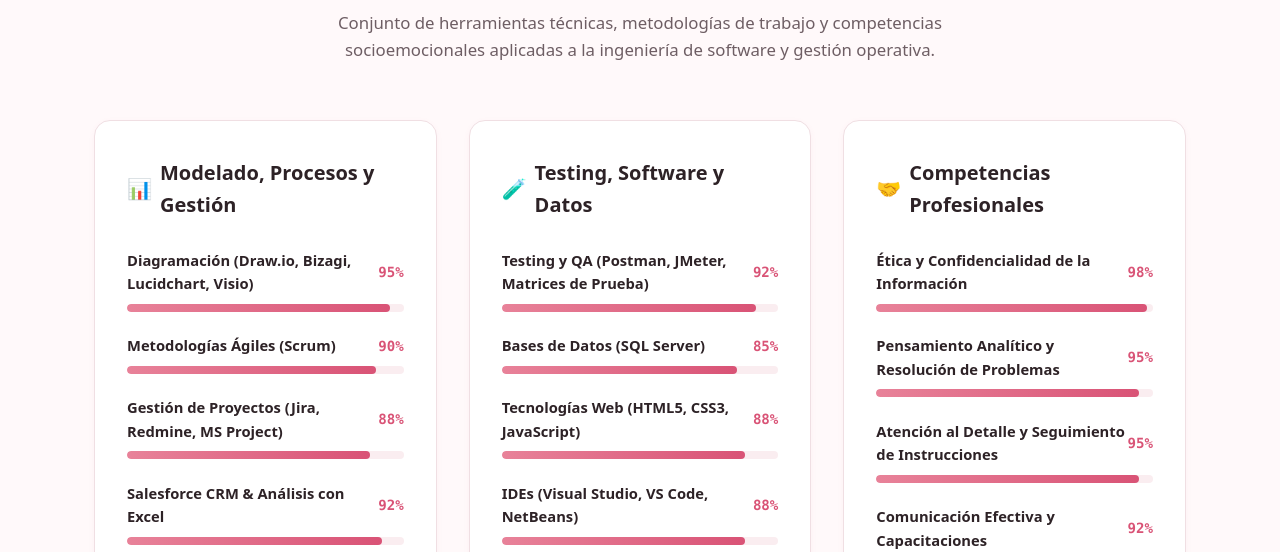
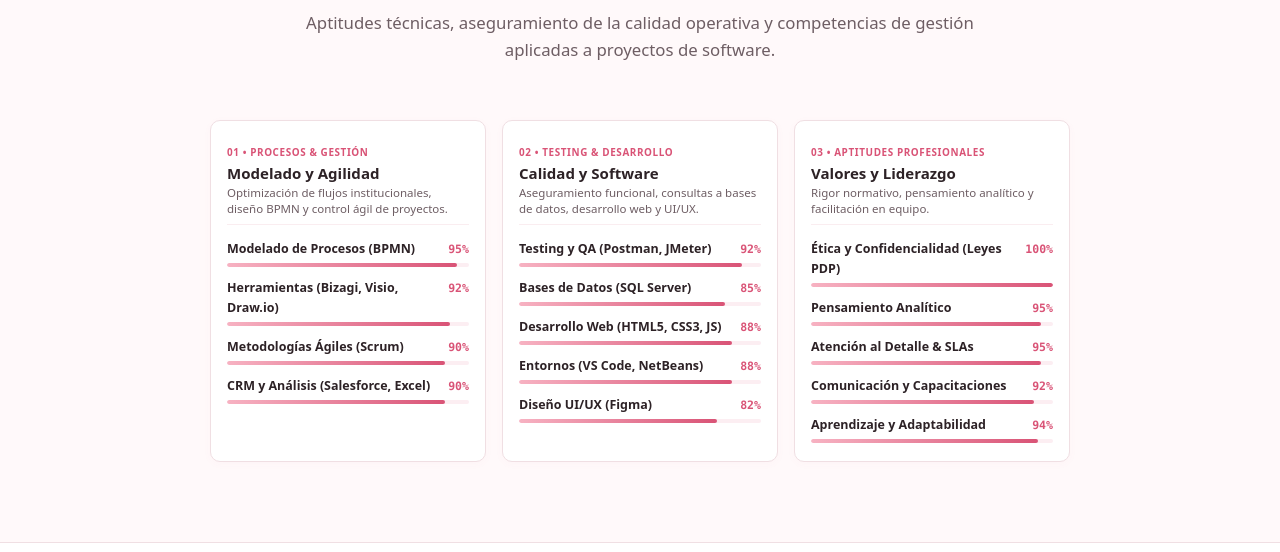
Before and after one commit to majozual104/CVMj, a plain HTML site: page skills.html in a window 1280 px wide. Shown: the part 248-800 px from the top of the page. Drawn offline with Linux system fonts and the light colour scheme.

Commit message:
Actualización del portafolio

```diff
--- a/css/pages.css
+++ b/css/pages.css
@@ -303,72 +303,122 @@
 }
 
 /* --------------------------------------------------------------------------
-   3. PÁGINA: HABILIDADES (skills.html)
+   3. PÁGINA: HABILIDADES (skills.html) - TARJETAS COMPACTAS MINIMALISTAS
    -------------------------------------------------------------------------- */
+@keyframes fillBarAnimation {
+  from {
+    width: 0;
+  }
+}
+
 .skills-grid {
   display: grid;
-  grid-template-columns: repeat(auto-fit, minmax(320px, 1fr));
-  gap: 2rem;
+  grid-template-columns: repeat(3, 1fr);
+  gap: 1rem;
+  max-width: 860px;
+  margin: 0 auto;
+  align-items: stretch;
 }
 
 .skill-category {
-  background-color: var(--color-surface);
+  background-color: #ffffff;
   border: 1px solid var(--color-border);
-  border-radius: var(--radius-lg);
-  padding: 2.25rem 2rem;
-  box-shadow: var(--shadow-sm);
+  border-radius: var(--radius-md);
+  padding: 1.1rem 1rem;
+  box-shadow: 0 2px 8px rgba(217, 83, 118, 0.03);
+  display: flex;
+  flex-direction: column;
+  transition: transform var(--transition-fast), box-shadow var(--transition-fast), border-color var(--transition-fast);
+}
+
+.skill-category:hover {
+  transform: translateY(-3px);
+  border-color: #f7ced7;
+  box-shadow: 0 6px 16px rgba(217, 83, 118, 0.08);
+}
+
+.category-header {
+  margin-bottom: 0.85rem;
+  padding-bottom: 0.5rem;
+  border-bottom: 1px solid var(--color-border-light);
+}
+
+.category-index {
+  display: inline-block;
+  font-size: 0.62rem;
+  font-weight: 800;
+  letter-spacing: 0.06em;
+  color: var(--color-primary);
+  text-transform: uppercase;
+  margin-bottom: 0.15rem;
 }
 
 .category-title {
-  font-size: 1.25rem;
-  font-weight: 700;
+  font-size: 0.94rem;
+  font-weight: 800;
   color: var(--color-text);
-  margin-bottom: 1.75rem;
-  display: flex;
-  align-items: center;
-  gap: 0.5rem;
+  margin-bottom: 0.15rem;
+  line-height: 1.25;
+}
+
+.category-desc {
+  font-size: 0.72rem;
+  color: var(--color-text-muted);
+  line-height: 1.35;
 }
 
 .skill-items {
   display: flex;
   flex-direction: column;
-  gap: 1.4rem;
+  gap: 0.7rem;
+  flex: 1;
 }
 
 .skill-item {
-  width: 100%;
+  display: flex;
+  flex-direction: column;
+  transition: all var(--transition-fast);
 }
 
 .skill-info {
   display: flex;
   justify-content: space-between;
-  align-items: center;
-  font-size: 0.92rem;
+  align-items: baseline;
+  margin-bottom: 0.25rem;
+}
+
+.skill-name {
+  font-size: 0.78rem;
   font-weight: 600;
   color: var(--color-text);
-  margin-bottom: 0.5rem;
+  transition: color var(--transition-fast);
+}
+
+.skill-item:hover .skill-name {
+  color: var(--color-primary);
 }
 
 .skill-percentage {
+  font-size: 0.72rem;
+  font-weight: 700;
   color: var(--color-primary);
   font-family: var(--font-code);
-  font-size: 0.88rem;
-  font-weight: 700;
 }
 
 .progress-bar {
   width: 100%;
-  height: 8px;
-  background-color: var(--color-border-light);
+  height: 4px;
+  background-color: #fceef2;
   border-radius: var(--radius-full);
   overflow: hidden;
+  position: relative;
 }
 
 .progress-fill {
   height: 100%;
   border-radius: var(--radius-full);
-  background: linear-gradient(90deg, #e88299, #d95376);
-  transition: width 1s ease-in-out;
+  background: linear-gradient(90deg, #f7b2c2 0%, #d95376 100%);
+  animation: fillBarAnimation 1s cubic-bezier(0.25, 1, 0.5, 1) forwards;
 }
 
 /* --------------------------------------------------------------------------
@@ -779,31 +829,53 @@
     font-size: 0.82rem;
   }
 
-  /* Habilidades (Skills) en Móvil */
+  /* Habilidades (Skills) en Móvil - Tarjetas Compactas */
   .skills-grid {
-    gap: 1.25rem;
+    grid-template-columns: 1fr;
+    max-width: 480px;
+    gap: 0.85rem;
+    margin: 0 auto;
   }
 
   .skill-category {
-    padding: 1.5rem 1.25rem;
+    padding: 0.95rem 0.9rem;
+  }
+
+  .category-header {
+    margin-bottom: 0.65rem;
+    padding-bottom: 0.4rem;
+  }
+
+  .category-index {
+    font-size: 0.6rem;
   }
 
   .category-title {
-    font-size: 1.12rem;
-    margin-bottom: 1.25rem;
+    font-size: 0.88rem;
+  }
+
+  .category-desc {
+    font-size: 0.7rem;
   }
 
   .skill-items {
-    gap: 1.15rem;
+    gap: 0.6rem;
   }
 
   .skill-info {
-    font-size: 0.85rem;
-    margin-bottom: 0.35rem;
+    margin-bottom: 0.2rem;
+  }
+
+  .skill-name {
+    font-size: 0.74rem;
   }
 
   .skill-percentage {
-    font-size: 0.8rem;
+    font-size: 0.7rem;
+  }
+
+  .progress-bar {
+    height: 4px;
   }
 
   /* Proyectos (Projects) en Móvil */
--- a/skills.html
+++ b/skills.html
@@ -41,27 +41,32 @@
   <!-- Contenido Principal: Habilidades -->
   <main class="section">
     <div class="container">
+      <!-- Encabezado de Sección Minimalista -->
       <header class="section-header">
         <span class="section-tag">Competencias</span>
         <h1 class="section-title">Habilidades y Tecnologías</h1>
         <p class="section-description">
-          Conjunto de herramientas técnicas, metodologías de trabajo y competencias socioemocionales aplicadas a la ingeniería de software y gestión operativa.
+          Aptitudes técnicas, aseguramiento de la calidad operativa y competencias de gestión aplicadas a proyectos de software.
         </p>
       </header>
 
-      <!-- Cuadrícula de Categorías de Habilidades -->
+      <!-- Cuadrícula de 3 Columnas Limpias -->
       <div class="skills-grid">
-        <!-- Categoría 1: Modelado, Procesos y Gestión -->
+        <!-- ==========================================
+             Columna 1: Modelado y Agilidad
+             ========================================== -->
         <article class="skill-category">
-          <h2 class="category-title">
-            <span>📊</span> Modelado, Procesos y Gestión
-          </h2>
+          <div class="category-header">
+            <span class="category-index">01 • Procesos &amp; Gestión</span>
+            <h2 class="category-title">Modelado y Agilidad</h2>
+            <p class="category-desc">Optimización de flujos institucionales, diseño BPMN y control ágil de proyectos.</p>
+          </div>
 
           <div class="skill-items">
             <!-- Habilidad 1 -->
             <div class="skill-item">
               <div class="skill-info">
-                <span>Diagramación (Draw.io, Bizagi, Lucidchart, Visio)</span>
+                <span class="skill-name">Modelado de Procesos (BPMN)</span>
                 <span class="skill-percentage">95%</span>
               </div>
               <div class="progress-bar">
@@ -72,7 +77,18 @@
             <!-- Habilidad 2 -->
             <div class="skill-item">
               <div class="skill-info">
-                <span>Metodologías Ágiles (Scrum)</span>
+                <span class="skill-name">Herramientas (Bizagi, Visio, Draw.io)</span>
+                <span class="skill-percentage">92%</span>
+              </div>
+              <div class="progress-bar">
+                <div class="progress-fill" style="width: 92%;"></div>
+              </div>
+            </div>
+
+            <!-- Habilidad 3 -->
+            <div class="skill-item">
+              <div class="skill-info">
+                <span class="skill-name">Metodologías Ágiles (Scrum)</span>
                 <span class="skill-percentage">90%</span>
               </div>
               <div class="progress-bar">
@@ -80,10 +96,58 @@
               </div>
             </div>
 
+
+
+            <!-- Habilidad 5 -->
+            <div class="skill-item">
+              <div class="skill-info">
+                <span class="skill-name">CRM y Análisis (Salesforce, Excel)</span>
+                <span class="skill-percentage">90%</span>
+              </div>
+              <div class="progress-bar">
+                <div class="progress-fill" style="width: 90%;"></div>
+              </div>
+            </div>
+          </div>
+        </article>
+
+        <!-- ==========================================
+             Columna 2: Calidad y Software
+             ========================================== -->
+        <article class="skill-category">
+          <div class="category-header">
+            <span class="category-index">02 • Testing &amp; Desarrollo</span>
+            <h2 class="category-title">Calidad y Software</h2>
+            <p class="category-desc">Aseguramiento funcional, consultas a bases de datos, desarrollo web y UI/UX.</p>
+          </div>
+
+          <div class="skill-items">
+            <!-- Habilidad 1 -->
+            <div class="skill-item">
+              <div class="skill-info">
+                <span class="skill-name">Testing y QA (Postman, JMeter)</span>
+                <span class="skill-percentage">92%</span>
+              </div>
+              <div class="progress-bar">
+                <div class="progress-fill" style="width: 92%;"></div>
+              </div>
+            </div>
+
+            <!-- Habilidad 2 -->
+            <div class="skill-item">
+              <div class="skill-info">
+                <span class="skill-name">Bases de Datos (SQL Server)</span>
+                <span class="skill-percentage">85%</span>
+              </div>
+              <div class="progress-bar">
+                <div class="progress-fill" style="width: 85%;"></div>
+              </div>
+            </div>
+
             <!-- Habilidad 3 -->
             <div class="skill-item">
               <div class="skill-info">
-                <span>Gestión de Proyectos (Jira, Redmine, MS Project)</span>
+                <span class="skill-name">Desarrollo Web (HTML5, CSS3, JS)</span>
                 <span class="skill-percentage">88%</span>
               </div>
               <div class="progress-bar">
@@ -94,60 +158,7 @@
             <!-- Habilidad 4 -->
             <div class="skill-item">
               <div class="skill-info">
-                <span>Salesforce CRM &amp; Análisis con Excel</span>
-                <span class="skill-percentage">92%</span>
-              </div>
-              <div class="progress-bar">
-                <div class="progress-fill" style="width: 92%;"></div>
-              </div>
-            </div>
-          </div>
-        </article>
-
-        <!-- Categoría 2: Testing, Software y Tecnologías -->
-        <article class="skill-category">
-          <h2 class="category-title">
-            <span>🧪</span> Testing, Software y Datos
-          </h2>
-
-          <div class="skill-items">
-            <!-- Habilidad 1 -->
-            <div class="skill-item">
-              <div class="skill-info">
-                <span>Testing y QA (Postman, JMeter, Matrices de Prueba)</span>
-                <span class="skill-percentage">92%</span>
-              </div>
-              <div class="progress-bar">
-                <div class="progress-fill" style="width: 92%;"></div>
-              </div>
-            </div>
-
-            <!-- Habilidad 2 -->
-            <div class="skill-item">
-              <div class="skill-info">
-                <span>Bases de Datos (SQL Server)</span>
-                <span class="skill-percentage">85%</span>
-              </div>
-              <div class="progress-bar">
-                <div class="progress-fill" style="width: 85%;"></div>
-              </div>
-            </div>
-
-            <!-- Habilidad 3 -->
-            <div class="skill-item">
-              <div class="skill-info">
-                <span>Tecnologías Web (HTML5, CSS3, JavaScript)</span>
-                <span class="skill-percentage">88%</span>
-              </div>
-              <div class="progress-bar">
-                <div class="progress-fill" style="width: 88%;"></div>
-              </div>
-            </div>
-
-            <!-- Habilidad 4 -->
-            <div class="skill-item">
-              <div class="skill-info">
-                <span>IDEs (Visual Studio, VS Code, NetBeans)</span>
+                <span class="skill-name">Entornos (VS Code, NetBeans)</span>
                 <span class="skill-percentage">88%</span>
               </div>
               <div class="progress-bar">
@@ -158,7 +169,7 @@
             <!-- Habilidad 5 -->
             <div class="skill-item">
               <div class="skill-info">
-                <span>Diseño UI/UX (Figma)</span>
+                <span class="skill-name">Diseño UI/UX (Figma)</span>
                 <span class="skill-percentage">82%</span>
               </div>
               <div class="progress-bar">
@@ -168,28 +179,32 @@
           </div>
         </article>
 
-        <!-- Categoría 3: Habilidades Blandas -->
+        <!-- ==========================================
+             Columna 3: Aptitudes Profesionales
+             ========================================== -->
         <article class="skill-category">
-          <h2 class="category-title">
-            <span>🤝</span> Competencias Profesionales
-          </h2>
+          <div class="category-header">
+            <span class="category-index">03 • Aptitudes Profesionales</span>
+            <h2 class="category-title">Valores y Liderazgo</h2>
+            <p class="category-desc">Rigor normativo, pensamiento analítico y facilitación en equipo.</p>
+          </div>
 
           <div class="skill-items">
             <!-- Habilidad 1 -->
             <div class="skill-item">
               <div class="skill-info">
-                <span>Ética y Confidencialidad de la Información</span>
-                <span class="skill-percentage">98%</span>
+                <span class="skill-name">Ética y Confidencialidad (Leyes PDP)</span>
+                <span class="skill-percentage">100%</span>
               </div>
               <div class="progress-bar">
-                <div class="progress-fill" style="width: 98%;"></div>
+                <div class="progress-fill" style="width: 100%;"></div>
               </div>
             </div>
 
             <!-- Habilidad 2 -->
             <div class="skill-item">
               <div class="skill-info">
-                <span>Pensamiento Analítico y Resolución de Problemas</span>
+                <span class="skill-name">Pensamiento Analítico</span>
                 <span class="skill-percentage">95%</span>
               </div>
               <div class="progress-bar">
@@ -200,7 +215,7 @@
             <!-- Habilidad 3 -->
             <div class="skill-item">
               <div class="skill-info">
-                <span>Atención al Detalle y Seguimiento de Instrucciones</span>
+                <span class="skill-name">Atención al Detalle &amp; SLAs</span>
                 <span class="skill-percentage">95%</span>
               </div>
               <div class="progress-bar">
@@ -211,7 +226,7 @@
             <!-- Habilidad 4 -->
             <div class="skill-item">
               <div class="skill-info">
-                <span>Comunicación Efectiva y Capacitaciones</span>
+                <span class="skill-name">Comunicación y Capacitaciones</span>
                 <span class="skill-percentage">92%</span>
               </div>
               <div class="progress-bar">
@@ -222,7 +237,7 @@
             <!-- Habilidad 5 -->
             <div class="skill-item">
               <div class="skill-info">
-                <span>Aprendizaje Autónomo y Adaptabilidad</span>
+                <span class="skill-name">Aprendizaje y Adaptabilidad</span>
                 <span class="skill-percentage">94%</span>
               </div>
               <div class="progress-bar">
```
Also changed, not shown: contact.html (+1 -1 lines), js/main.js (+40 -0 lines), projects.html (+11 -11 lines).
